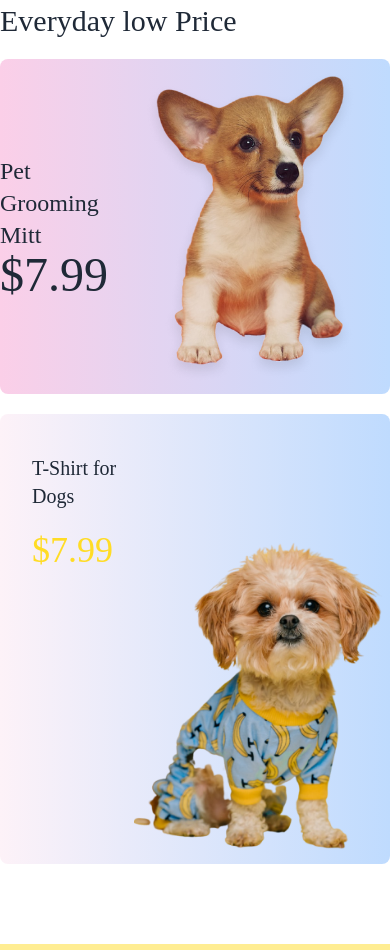
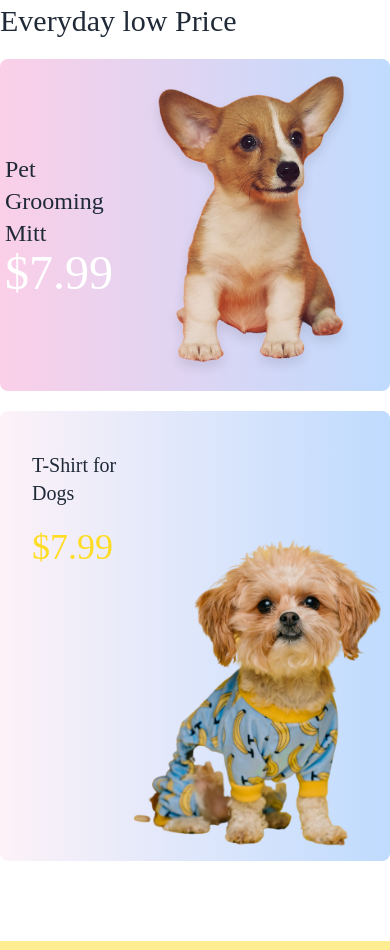
Before and after one commit to fahadbgnr/Assignment_03_Category_0001, a plain HTML site: page index.html in a window 390 px wide. Shown: the part 2598-3548 px from the top of the page. Drawn offline with nearby package versions, Linux system fonts and the light colour scheme; a web font is replaced by a local one.

Commit message:
assignment done

```diff
--- a/index.html
+++ b/index.html
@@ -106,6 +106,14 @@
                 display: block;
                 padding: 15px;
                 padding-left: 315px;
+            }
+            .card-1-h4{
+                color: white;
+                margin-left: 5px;
+            }
+            .card-1-h3{
+                margin-left: 5px;
+
             }
 
 
```
